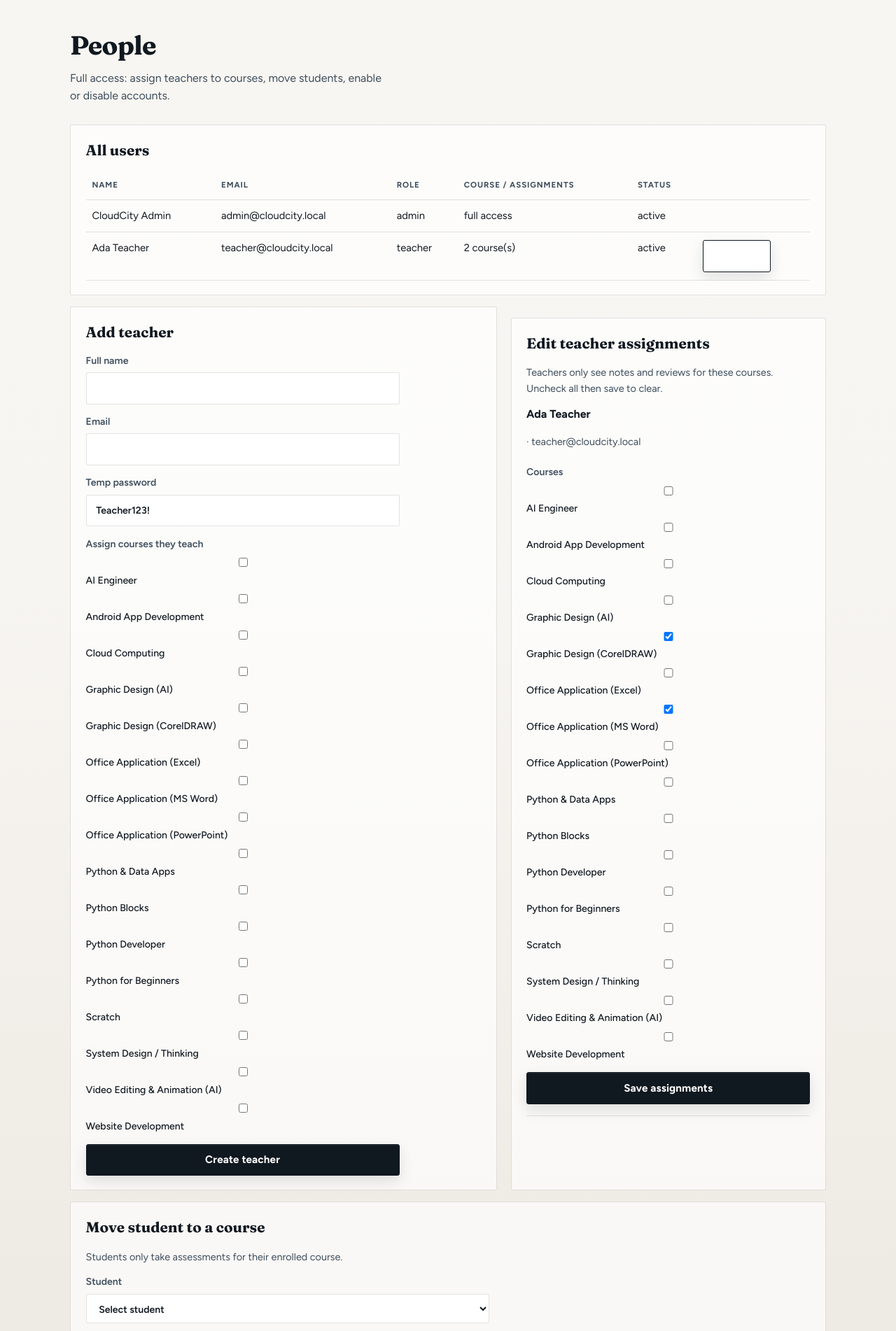
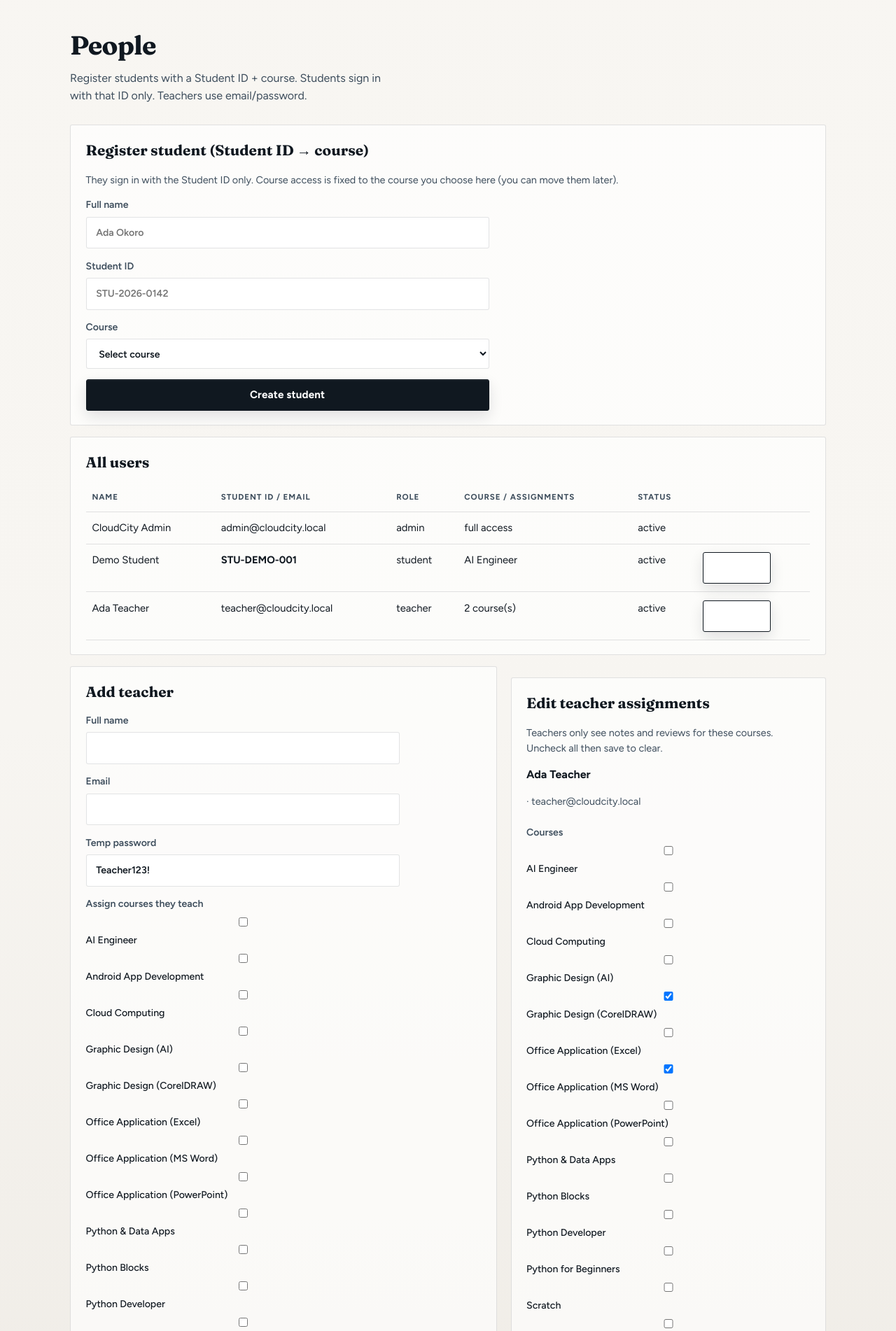
Before and after one commit to CharlesMisheal/cloudcityacademy, a Flask app: page /admin/users in a window 1280 px wide. Shown: the part 66-1968 px from the top of the page at 70% size. Run offline with Flask 3, Linux system fonts and the light colour scheme; the visitor is signed in with stand-in values (Sample User, id 1); data comes from the database, SQL or seed files in the repository; data that the repository does not hold is empty.

Commit message:
Student sign-in by Student ID only; admin maps ID to course.
Co-authored-by: Cursor <cursoragent@cursor.com>

```diff
--- a/app.py
+++ b/app.py
@@ -7,6 +7,7 @@ Host on PythonAnywhere free: https://cloudcity.pythonanywhere.com
 from __future__ import annotations
 
 import json
+import secrets
 import uuid
 from datetime import datetime
 from functools import wraps
@@ -28,8 +29,16 @@ from werkzeug.security import check_password_hash, generate_password_hash
 from werkzeug.utils import secure_filename
 
 from config import Config
-from db import close_db, execute, init_db, query_all, query_one
+from db import (
+    close_db,
+    execute,
+    init_db,
+    normalize_student_code,
+    query_all,
+    query_one,
+)
 from services.certificates import build_certificate_pdf
+
 
 
 def create_app():
@@ -262,60 +271,50 @@ def register_routes(app: Flask):
 
     @app.route("/register", methods=["GET", "POST"])
     def register():
-        if g.user:
-            return redirect(url_for("dashboard"))
-        courses = query_all(
-            "SELECT * FROM courses WHERE is_active = 1 ORDER BY title"
+        """Public self-enrolment removed — admin issues Student IDs."""
+        flash(
+            "Enrolment is by Student ID only. Your school gives you a Student ID with your course assigned. "
+            "Use Sign in with that ID.",
+            "warn",
         )
-        selected_course = request.args.get("course") or request.form.get("course_id")
-        if request.method == "POST":
-            name = (request.form.get("full_name") or "").strip()
-            email = (request.form.get("email") or "").strip().lower()
-            password = request.form.get("password") or ""
-            course_id = request.form.get("course_id")
-
-            if not name or not email or len(password) < 6 or not course_id:
-                flash("Fill all fields. Password must be at least 6 characters.", "error")
-                return render_template(
-                    "register.html", courses=courses, selected_course=course_id
-                )
-
-            course = query_one(
-                "SELECT * FROM courses WHERE id = ? AND is_active = 1", (course_id,)
-            )
-            if not course:
-                flash("Choose a valid course.", "error")
-                return render_template(
-                    "register.html", courses=courses, selected_course=selected_course
-                )
-
-            if query_one("SELECT id FROM users WHERE email = ?", (email,)):
-                flash("That email is already registered. Sign in instead.", "error")
-                return render_template(
-                    "register.html", courses=courses, selected_course=course_id
-                )
-
-            cur = execute(
-                """INSERT INTO users (full_name, email, password_hash, role, is_active, created_at)
-                   VALUES (?,?,?,'student',1,?)""",
-                (name, email, generate_password_hash(password), now_iso()),
-            )
-            user_id = cur.lastrowid
-            execute(
-                "INSERT INTO enrollments (user_id, course_id, enrolled_at) VALUES (?,?,?)",
-                (user_id, course["id"], now_iso()),
-            )
-            session["user_id"] = user_id
-            flash(f"Welcome to CloudCity — you joined {course['title']}.", "ok")
-            return redirect(url_for("student_home"))
-
-        return render_template(
-            "register.html", courses=courses, selected_course=selected_course
-        )
+        return redirect(url_for("login"))
 
     @app.route("/login", methods=["GET", "POST"])
     def login():
-        return _login_view(staff_mode=False)
+        """Students sign in with Student ID only (no password)."""
+        if g.user:
+            return redirect(url_for("dashboard"))
+        if request.method == "POST":
+            code = normalize_student_code(request.form.get("student_code") or "")
+            if not code:
+                flash("Enter your Student ID.", "error")
+                return render_template("login.html", staff=False)
+            user = query_one(
+                """SELECT * FROM users
+                   WHERE student_code = ? AND role = 'student' AND is_active = 1""",
+                (code,),
+            )
+            if not user:
+                flash(
+                    "Student ID not found or inactive. Ask your admin to register you.",
+                    "error",
+                )
+                return render_template("login.html", staff=False)
+            course = student_course(user["id"])
+            if not course:
+                flash(
+                    "Your Student ID has no course yet. Contact admin.",
+                    "error",
+                )
+                return render_template("login.html", staff=False)
+            session["user_id"] = user["id"]
+            first = (user["full_name"] or "Student").split()[0]
+            flash(f"Welcome, {first}. You are in {course['title']}.", "ok")
+            nxt = request.args.get("next")
+            if nxt:
+                return redirect(nxt)
+            return redirect(url_for("student_home"))
+        return render_template("login.html", staff=False)
 
     @app.route("/staff", methods=["GET", "POST"])
     def staff_login():
@@ -331,29 +330,28 @@ def register_routes(app: Flask):
             user = query_one(
                 "SELECT * FROM users WHERE email = ? AND is_active = 1", (email,)
             )
-            if user and check_password_hash(user["password_hash"], password):
-                if staff_mode and user["role"] == "student":
-                    flash(
-                        "That account is a student account. Use student sign in, or enrol as a student.",
-                        "warn",
-                    )
-                    return render_template("login.html", staff=staff_mode)
-                if not staff_mode and user["role"] in ("admin", "teacher"):
-                    # Still allow staff on /login — send them to their dashboard
-                    session["user_id"] = user["id"]
-                    flash(f"Welcome back, {user['full_name'].split()[0]}.", "ok")
-                    return redirect(url_for("dashboard"))
+            if (
+                user
+                and user["role"] in ("admin", "teacher")
+                and check_password_hash(user["password_hash"], password)
+            ):
                 session["user_id"] = user["id"]
                 flash(f"Welcome back, {user['full_name'].split()[0]}.", "ok")
                 nxt = request.args.get("next")
                 if nxt:
                     return redirect(nxt)
                 return redirect(url_for("dashboard"))
-            flash(
-                "Invalid email or password. Staff demo: admin@cloudcity.local / Admin123!",
-                "error",
-            )
-        return render_template("login.html", staff=staff_mode)
+            if user and user["role"] == "student":
+                flash(
+                    "Students sign in with Student ID on the student page — not staff login.",
+                    "warn",
+                )
+            else:
+                flash(
+                    "Invalid staff email or password. Demo: admin@cloudcity.local / Admin123!",
+                    "error",
+                )
+        return render_template("login.html", staff=True)
 
     @app.route("/logout")
     def logout():
@@ -869,8 +867,9 @@ def register_routes(app: Flask):
                         flash("Email already exists.", "error")
                     else:
                         cur = execute(
-                            """INSERT INTO users (full_name, email, password_hash, role, is_active, created_at)
-                               VALUES (?,?,?,'teacher',1,?)""",
+                            """INSERT INTO users
+                               (full_name, email, password_hash, role, student_code, is_active, created_at)
+                               VALUES (?,?,?,'teacher',NULL,1,?)""",
                             (name, email, generate_password_hash(password), now_iso()),
                         )
                         tid = cur.lastrowid
@@ -880,6 +879,49 @@ def register_routes(app: Flask):
                                 (tid, cid),
                             )
                         flash("Teacher created with assigned courses.", "ok")
+            elif action == "add_student":
+                name = (request.form.get("full_name") or "").strip()
+                code = normalize_student_code(request.form.get("student_code") or "")
+                course_id = request.form.get("course_id")
+                if not name or not code or not course_id:
+                    flash("Name, Student ID, and course are required.", "error")
+                elif query_one(
+                    "SELECT id FROM users WHERE student_code = ?", (code,)
+                ):
+                    flash("That Student ID is already registered.", "error")
+                else:
+                    course = query_one(
+                        "SELECT id, title FROM courses WHERE id = ? AND is_active = 1",
+                        (course_id,),
+                    )
+                    if not course:
+                        flash("Choose a valid course.", "error")
+                    else:
+                        email = f"{code.lower().replace(' ', '')}@id.cloudcity.local"
+                        if query_one("SELECT id FROM users WHERE email = ?", (email,)):
+                            email = f"{code.lower()}.{secrets.token_hex(3)}@id.cloudcity.local"
+                        cur = execute(
+                            """INSERT INTO users
+                               (full_name, email, password_hash, role, student_code, is_active, created_at)
+                               VALUES (?,?,?,'student',?,1,?)""",
+                            (
+                                name,
+                                email,
+                                generate_password_hash(f"nologin-{secrets.token_hex(16)}"),
+                                code,
+                                now_iso(),
+                            ),
+                        )
+                        execute(
+                            """INSERT INTO enrollments (user_id, course_id, enrolled_at)
+                               VALUES (?,?,?)""",
+                            (cur.lastrowid, course["id"], now_iso()),
+                        )
+                        flash(
+                            f"Student {name} ({code}) enrolled in {course['title']}. "
+                            "They sign in with that Student ID only.",
+                            "ok",
+                        )
             elif action == "assign_courses":
                 tid = request.form.get("teacher_id")
                 teacher = query_one(
@@ -900,7 +942,7 @@ def register_routes(app: Flask):
                             )
                     flash("Teacher course assignments updated.", "ok")
             elif action == "change_student_course":
-                sid = request.form.get("student_id")
+                sid = request.form.get("user_id")  # internal user pk
                 course_id = request.form.get("course_id")
                 student = query_one(
                     "SELECT id FROM users WHERE id = ? AND role = 'student'", (sid,)
--- a/templates/admin/users.html
+++ b/templates/admin/users.html
@@ -4,9 +4,32 @@
 <div class="page-head">
   <div>
     <h1>People</h1>
-    <p>Full access: assign teachers to courses, move students, enable or disable accounts.</p>
+    <p>Register students with a Student ID + course. Students sign in with that ID only. Teachers use email/password.</p>
   </div>
 </div>
+
+<section class="panel" style="margin-bottom:1rem">
+  <h2>Register student (Student ID → course)</h2>
+  <p class="muted">They sign in with the Student ID only. Course access is fixed to the course you choose here (you can move them later).</p>
+  <form class="form" method="post" style="max-width:36rem">
+    <input type="hidden" name="action" value="add_student">
+    <label>Full name
+      <input type="text" name="full_name" required placeholder="Ada Okoro">
+    </label>
+    <label>Student ID
+      <input type="text" name="student_code" required placeholder="STU-2026-0142" autocapitalize="characters">
+    </label>
+    <label>Course
+      <select name="course_id" required>
+        <option value="" disabled selected>Select course</option>
+        {% for c in courses %}
+        <option value="{{ c.id }}">{{ c.title }}</option>
+        {% endfor %}
+      </select>
+    </label>
+    <button class="btn" type="submit">Create student</button>
+  </form>
+</section>
 
 <section class="panel" style="margin-bottom:1rem">
   <h2>All users</h2>
@@ -15,7 +38,7 @@
       <thead>
         <tr>
           <th>Name</th>
-          <th>Email</th>
+          <th>Student ID / Email</th>
           <th>Role</th>
           <th>Course / assignments</th>
           <th>Status</th>
@@ -26,7 +49,13 @@
         {% for u in users %}
         <tr>
           <td>{{ u.full_name }}</td>
-          <td>{{ u.email }}</td>
+          <td>
+            {% if u.role == 'student' %}
+              <strong>{{ u.student_code or '—' }}</strong>
+            {% else %}
+              {{ u.email }}
+            {% endif %}
+          </td>
           <td>{{ u.role }}</td>
           <td>
             {% if u.role == 'student' %}
@@ -112,14 +141,14 @@
 
 <section class="panel" style="margin-top:1rem">
   <h2>Move student to a course</h2>
-  <p class="muted">Students only take assessments for their enrolled course.</p>
+  <p class="muted">Changes which course their Student ID unlocks.</p>
   <form class="form" method="post" style="max-width:36rem">
     <input type="hidden" name="action" value="change_student_course">
     <label>Student
-      <select name="student_id" required>
+      <select name="user_id" required>
         <option value="" disabled selected>Select student</option>
         {% for s in students %}
-        <option value="{{ s.id }}">{{ s.full_name }} — {{ s.email }}{% if s.course_title %} ({{ s.course_title }}){% endif %}</option>
+        <option value="{{ s.id }}">{{ s.student_code or '—' }} — {{ s.full_name }}{% if s.course_title %} ({{ s.course_title }}){% endif %}</option>
         {% endfor %}
       </select>
     </label>
--- a/templates/base.html
+++ b/templates/base.html
@@ -31,8 +31,7 @@
         {% endif %}
         <a href="{{ url_for('logout') }}">Sign out</a>
       {% else %}
-        <a href="{{ url_for('login') }}">Sign in</a>
-        <a class="btn btn-sm" href="{{ url_for('register') }}">Enrol</a>
+        <a href="{{ url_for('login') }}">Student ID sign in</a>
       {% endif %}
     </nav>
   </header>
--- a/templates/student/home.html
+++ b/templates/student/home.html
@@ -13,7 +13,7 @@
   <div>
     <p class="hero-kicker">{{ course.level }} track</p>
     <h1>{{ course.title }}</h1>
-    <p>Hello {{ current_user.full_name.split()[0] }}. Work week by week — notes, then your assessment.</p>
+    <p>Hello {{ current_user.full_name.split()[0] }}{% if current_user.student_code %} · ID {{ current_user.student_code }}{% endif %}. Work week by week — notes, then your assessment.</p>
   </div>
   {% if course.certificate_issued_at %}
     <a class="btn" href="{{ url_for('student_certificate') }}">Download certificate</a>
```
Also changed, not shown: db.py (+58 -2 lines), templates/home.html (+6 -7 lines), templates/login.html (+17 -14 lines).
